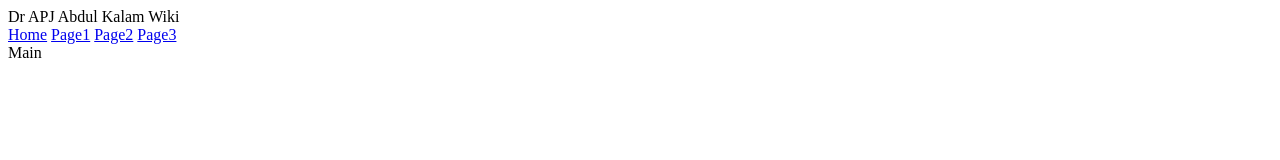
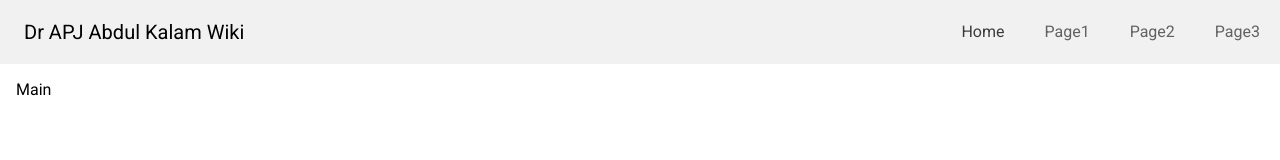
Before and after one commit to JAGUARAVI/DrAPJwiki, a plain HTML site: page index.html in a window 1280 px wide. Drawn offline with Linux system fonts and the light colour scheme.

Commit message:
Update layout.css

```diff
--- a/layout.css
+++ b/layout.css
@@ -3,3 +3,71 @@ Layout file
 */
 
 *{}
+
+body{
+    margin: 0;
+    font-family: 'Roboto', sans-serif;
+}
+
+body main{
+    margin-top: 5rem;
+    margin: 5rem 1rem 1rem 1rem;
+}
+
+body nav {
+    margin: 0;
+    padding: 0;
+    height: 4rem;
+    background-color: #f1f1f1;
+    position: fixed;
+    top:0;
+    width: 100%;
+    display: flex;
+    align-items: center;
+}
+
+body nav div{
+    display:flex;
+    align-items: center;
+    height:100%;
+    justify-content: flex-start;
+    width: 50%;
+    margin-left: 1.5rem;
+}
+body nav .links{
+    justify-content: flex-end;
+
+}
+
+body nav a{
+    text-align: center;
+    color: #333333;
+    opacity: 0.75;
+    height: 75%;
+    text-decoration: none;
+    line-height: 3rem;
+    padding: 0px 20px 0px 20px;
+}
+
+body nav a.active{
+    color: #000000;
+}
+
+body nav a:hover:not(.active){
+    opacity: 1;
+}
+
+
+body nav a.active:hover{
+    opacity: 1;
+}
+
+.title{
+    font-size: 20px;
+}
+
+@media screen and (max-width: 600px) {
+  body nav .links {
+    display: none;
+  }
+}
```
